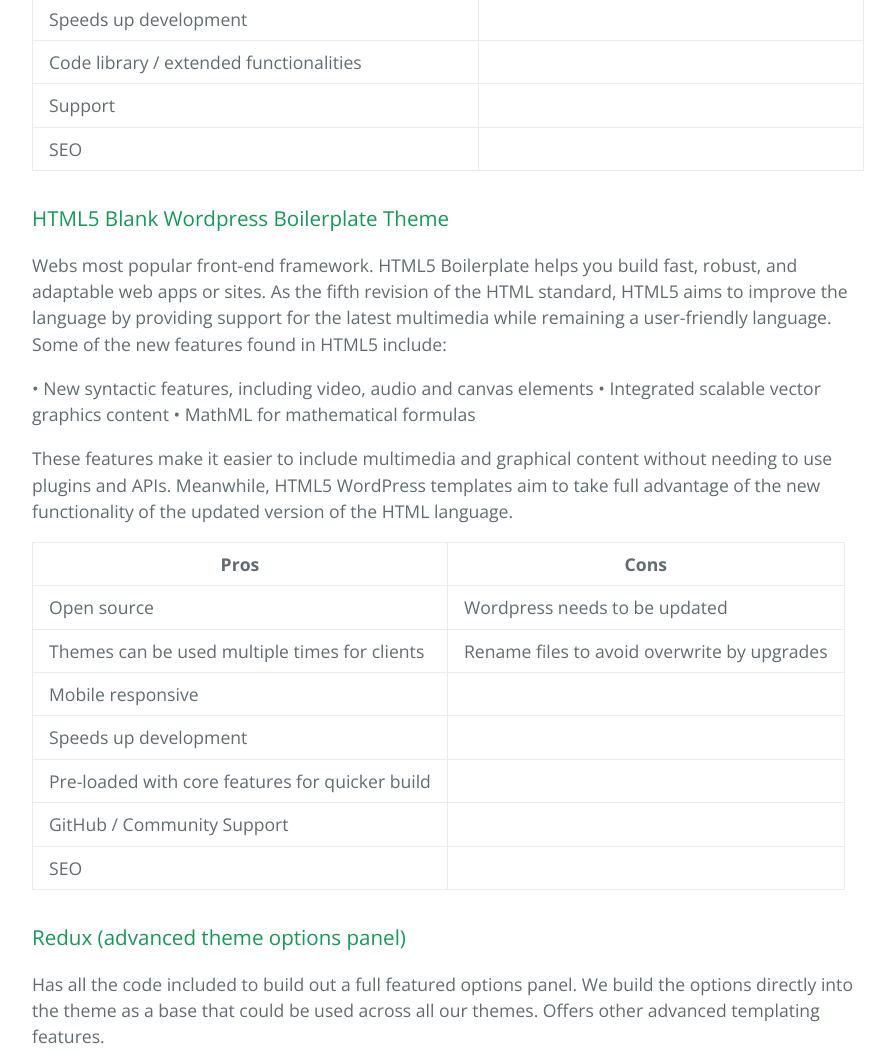
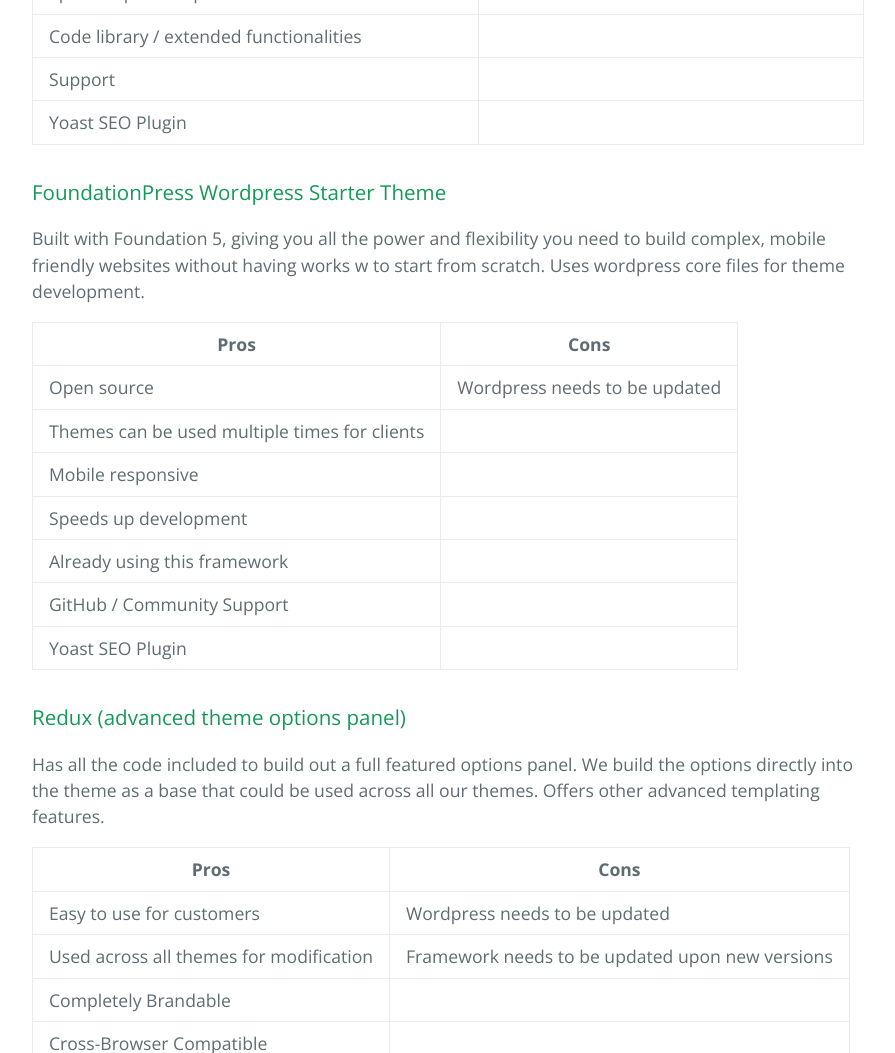
Before and after one commit to deenisha/HDR, a plain HTML site: page index.html in a window 1280 px wide. Shown: the part 909-1962 px from the top of the page, without its empty margins (192-1087 px from the left). Drawn offline with nearby package versions, Linux system fonts and the light colour scheme.

```diff
--- a/index.html
+++ b/index.html
@@ -22,7 +22,7 @@
       <h3>
 <a id="genesis-framework" class="anchor" href="#genesis-framework" aria-hidden="true"><span class="octicon octicon-link"></span></a>Genesis Framework</h3>
 
-<p>Wordpress Frameworks extend core WordPress functionalities by exposing and then enhancing specific functionalities beyond their native purpose to create a specific type of theme usually for specific types of user. This type of development requires a parent and child theme relationship. We would develop the parent theme using the framework for functionality and create "skin" child themes with CSS styles for design/modification.</p>
+<p>Extends core WordPress functionalities by exposing and then enhancing specific functionalities beyond their native purpose. This type of development requires a parent and child theme relationship. We would develop the parent theme using the framework for functionality and create "skin" child themes with CSS styles for design/modification.</p>
 
 <table>
 <thead>
@@ -65,22 +65,16 @@
 <td></td>
 </tr>
 <tr>
-<td>SEO</td>
+<td>Yoast SEO Plugin</td>
 <td></td>
 </tr>
 </tbody>
 </table>
 
 <h3>
-<a id="html5-blank-wordpress-boilerplate-theme" class="anchor" href="#html5-blank-wordpress-boilerplate-theme" aria-hidden="true"><span class="octicon octicon-link"></span></a>HTML5 Blank Wordpress Boilerplate Theme</h3>
+<a id="foundationpress-wordpress-starter-theme" class="anchor" href="#foundationpress-wordpress-starter-theme" aria-hidden="true"><span class="octicon octicon-link"></span></a>FoundationPress Wordpress Starter Theme</h3>
 
-<p>Webs most popular front-end framework. HTML5 Boilerplate helps you build fast, robust, and adaptable web apps or sites. As the fifth revision of the HTML standard, HTML5 aims to improve the language by providing support for the latest multimedia while remaining a user-friendly language. Some of the new features found in HTML5 include:</p>
-
-<p>• New syntactic features, including video, audio and canvas elements
-• Integrated scalable vector graphics content
-• MathML for mathematical formulas</p>
-
-<p>These features make it easier to include multimedia and graphical content without needing to use plugins and APIs. Meanwhile, HTML5 WordPress templates aim to take full advantage of the new functionality of the updated version of the HTML language. </p>
+<p>Built with Foundation 5, giving you all the power and flexibility you need to build complex, mobile friendly websites without having works w to start from scratch. Uses wordpress core files for theme development. </p>
 
 <table>
 <thead>
@@ -96,7 +90,7 @@
 </tr>
 <tr>
 <td>Themes can be used multiple times for clients</td>
-<td>Rename files to avoid overwrite by upgrades</td>
+<td></td>
 </tr>
 <tr>
 <td>Mobile responsive</td>
@@ -107,7 +101,7 @@
 <td></td>
 </tr>
 <tr>
-<td>Pre-loaded with core features for quicker build</td>
+<td>Already using this framework</td>
 <td></td>
 </tr>
 <tr>
@@ -115,7 +109,7 @@
 <td></td>
 </tr>
 <tr>
-<td>SEO</td>
+<td>Yoast SEO Plugin</td>
 <td></td>
 </tr>
 </tbody>
```
Also changed, not shown: params.json (+1 -1 lines).
